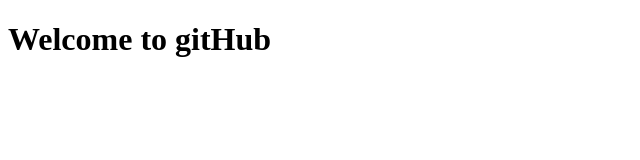
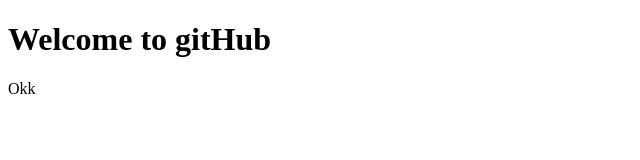
Before and after one commit to onkardh32/MyProject, a plain HTML site: page index.html in a window 1280 px wide. Shown: the full height of the page, 0-640 px from the left. Drawn offline with Linux system fonts and the light colour scheme.

Commit message:
modified index file

```diff
--- a/index.html
+++ b/index.html
@@ -7,5 +7,6 @@
     </head>
     <body>
         <h1>Welcome to gitHub</h1>
+        <label for="">Okk</label>
     </body>
 </html>
```
